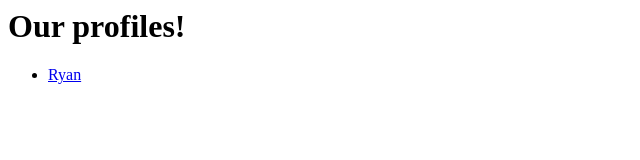
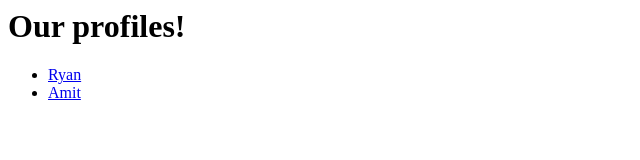
Before and after one commit to ascomsci/about-us, a plain HTML site: page index.html in a window 1280 px wide. Shown: the full height of the page, 0-640 px from the left. Drawn offline with Linux system fonts and the light colour scheme.

Commit message:
Adding Amit index for issue 27

```diff
--- a/index.html
+++ b/index.html
@@ -2,4 +2,5 @@
 
 <ul>
 	<li><a href="ryan-morris.html">Ryan</a></li>
+        <li><a href="amit-vijayant.html">Amit</a></li>
 </ul>
```
